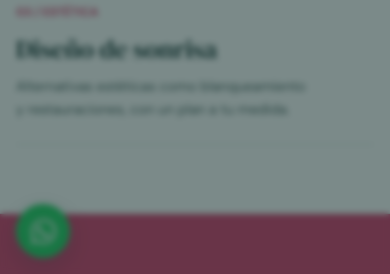
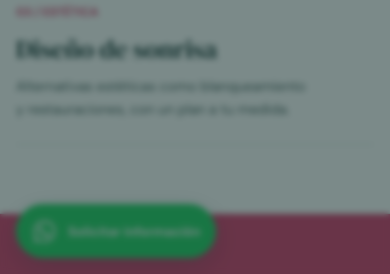
Before and after one commit to Sergio-Chavez301/dentissa, a Laravel app: template resources/views/home.blade.php in a window 390 px wide. Shown: the part 1662-1936 px from the top of the page. Run offline with Laravel 12, Linux system fonts and the light colour scheme; the template is opened without the code that fills it, so the values that code supplies are empty; a user stored in the database is signed in; data comes from the database, SQL or seed files in the repository.

Commit message:
feat: update WhatsApp bubble styling and add information request text to tests

```diff
--- a/resources/views/home.blade.php
+++ b/resources/views/home.blade.php
@@ -126,11 +126,9 @@
         .form-actions .button-outline { min-height: 46px; }
         .chat-launcher { position: fixed; right: 24px; bottom: 24px; z-index: 20; min-height: 54px; padding: 0 20px; border: 0; border-radius: 999px; color: var(--white); background: var(--rose); box-shadow: 0 8px 26px #102b2933; font-weight: 700; cursor: pointer; }
         .chat-launcher:hover { background: var(--rose-dark); }
-        .whatsapp-bubble { position: fixed; left: 24px; bottom: 24px; z-index: 20; width: 58px; height: 58px; display: grid; place-items: center; border: 0; border-radius: 50%; color: #fff; background: #25d366; box-shadow: 0 8px 26px #102b2933; text-decoration: none; transition: transform .2s ease, background .2s ease; }
+        .whatsapp-bubble { position: fixed; left: 24px; bottom: 24px; z-index: 20; min-height: 58px; display: inline-flex; align-items: center; justify-content: center; gap: 10px; padding: 0 18px; border: 0; border-radius: 999px; color: #fff; background: #25d366; box-shadow: 0 8px 26px #102b2933; font-size: 14px; font-weight: 700; text-decoration: none; transition: transform .2s ease, background .2s ease; }
         .whatsapp-bubble:hover { color: #fff; background: #1ebe5d; transform: translateY(-2px); }
-        .whatsapp-bubble::after { position: absolute; left: 70px; padding: 9px 12px; border-radius: 6px; color: #fff; background: #183a37; content: attr(aria-label); font-size: 13px; font-weight: 600; white-space: nowrap; opacity: 0; pointer-events: none; transform: translateX(-4px); transition: opacity .2s ease, transform .2s ease; }
-        .whatsapp-bubble:hover::after, .whatsapp-bubble:focus-visible::after { opacity: 1; transform: translateX(0); }
-        .whatsapp-bubble svg { width: 31px; height: 31px; fill: currentColor; }
+        .whatsapp-bubble svg { width: 27px; height: 27px; flex: 0 0 auto; fill: currentColor; }
         .chat-panel { position: fixed; right: 24px; bottom: 90px; z-index: 20; width: min(380px, calc(100vw - 32px)); max-height: min(570px, calc(100vh - 120px)); display: flex; flex-direction: column; border: 1px solid var(--line); border-radius: 10px; background: var(--white); box-shadow: 0 18px 55px #102b2933; overflow: hidden; }
         .chat-panel[hidden] { display: none; }
         .chat-header { display: flex; align-items: center; justify-content: space-between; gap: 12px; padding: 16px 18px; color: var(--white); background: var(--ink); }
@@ -220,7 +218,7 @@
             .form-actions .button { width: 100%; }
             .chat-launcher { right: 16px; bottom: 16px; min-height: 50px; }
             .chat-panel { right: 16px; bottom: 78px; }
-            .whatsapp-bubble { left: 16px; bottom: 16px; width: 54px; height: 54px; }
+            .whatsapp-bubble { left: 16px; bottom: 16px; min-height: 54px; padding: 0 15px; font-size: 13px; }
         }
         @media (prefers-reduced-motion: reduce) {
             *, *::before, *::after { scroll-behavior: auto !important; animation-duration: .01ms !important; animation-iteration-count: 1 !important; transition-duration: .01ms !important; }
@@ -489,6 +487,7 @@
             <svg viewBox="0 0 32 32" aria-hidden="true" focusable="false">
                 <path d="M16.04 3C8.86 3 3.02 8.82 3.02 15.98c0 2.28.6 4.5 1.74 6.46L3 29l6.75-1.72a13.1 13.1 0 0 0 6.28 1.6h.01c7.18 0 13.02-5.82 13.02-12.98 0-3.47-1.36-6.73-3.82-9.18A12.94 12.94 0 0 0 16.04 3Zm0 23.66c-1.95 0-3.86-.52-5.52-1.5l-.4-.24-4.01 1.02 1.07-3.9-.26-.4a10.77 10.77 0 0 1-1.66-5.66c0-5.94 4.84-10.77 10.79-10.77 2.88 0 5.59 1.12 7.63 3.16a10.69 10.69 0 0 1 3.16 7.62c0 5.94-4.84 10.77-10.8 10.77Zm5.92-8.06c-.32-.16-1.9-.94-2.2-1.05-.3-.1-.51-.16-.73.16-.21.32-.84 1.05-1.03 1.27-.19.21-.38.24-.7.08-.32-.16-1.34-.49-2.55-1.56-.95-.84-1.6-1.88-1.79-2.2-.19-.31-.02-.49.14-.65.14-.14.32-.38.48-.57.16-.19.21-.32.32-.53.1-.22.05-.4-.03-.57-.08-.16-.73-1.75-1-2.4-.26-.63-.53-.54-.73-.55h-.62c-.22 0-.57.08-.87.4-.3.32-1.14 1.11-1.14 2.7 0 1.59 1.17 3.12 1.33 3.33.16.21 2.3 3.51 5.58 4.92.78.34 1.38.54 1.85.69.78.25 1.48.21 2.04.13.62-.1 1.9-.78 2.17-1.54.27-.76.27-1.4.19-1.54-.08-.14-.3-.22-.62-.38Z"/>
             </svg>
+            <span>Solicitar información</span>
         </a>
     @endif
 
```
Also changed, not shown: tests/Feature/OfertaWebTest.php (+1 -0 lines).
